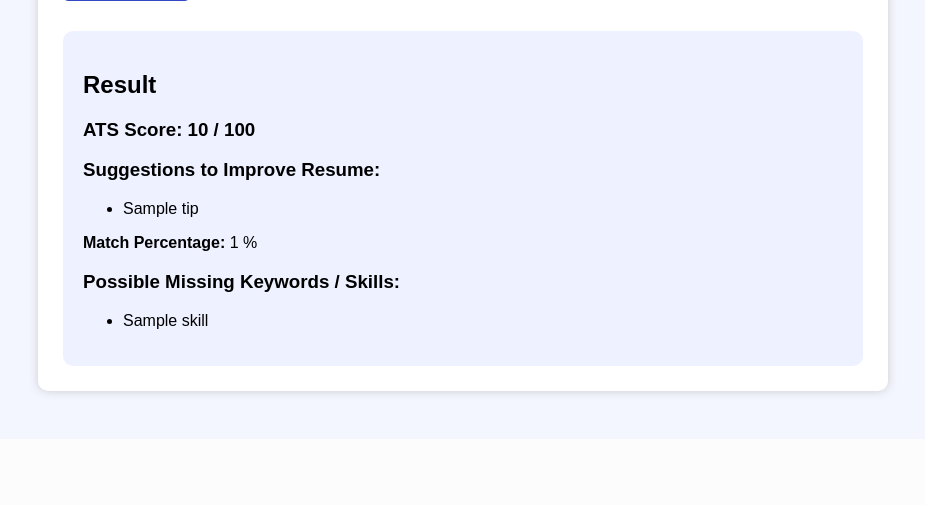
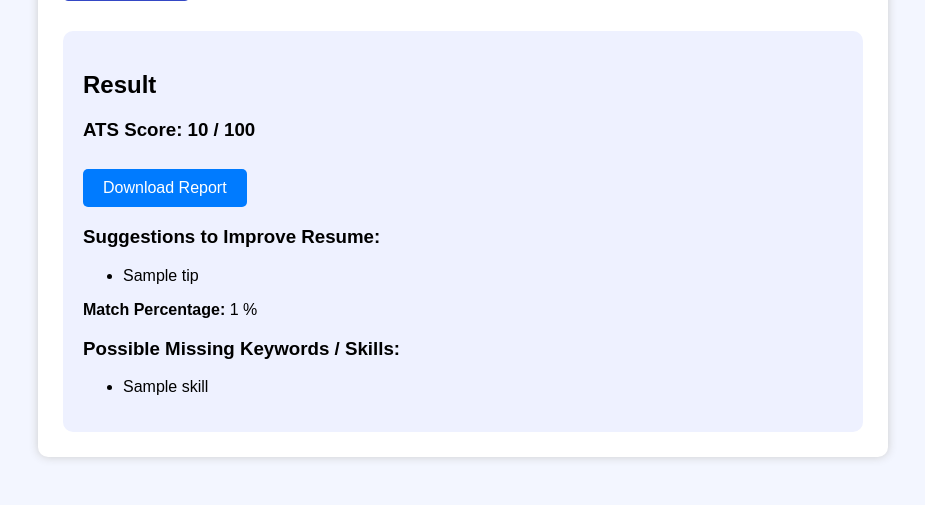
Before and after one commit to Sanjanaupadhyay/ai-resume-analyzer, a Flask app: template templates/index.html in a window 1280 px wide. Shown: the part 648-1153 px from the top of the page, without its empty margins (177-1102 px from the left). Before the commit the page ends 1046 px from the top, so only its background shows below. Run offline with Flask 3, Linux system fonts and the light colour scheme; the template is opened without the code that fills it: most values are stand-ins (such as "Sample title", 1, 10 or a date in 2020).

Commit message:
Add Download button / small fix

```diff
--- a/requirements.txt
+++ b/requirements.txt
@@ -14,3 +14,5 @@ scikit-learn==1.7.2
 scipy==1.16.3
 threadpoolctl==3.6.0
 Werkzeug==3.1.3
+spacy
+nltk
--- a/static/style.css
+++ b/static/style.css
@@ -46,3 +46,17 @@ button {
   padding: 20px;
   border-radius: 10px;
 }
+.download-btn {
+    background-color: #007bff;
+    color: white;
+    padding: 10px 20px;
+    border: none;
+    border-radius: 5px;
+    cursor: pointer;
+    font-size: 16px;
+    margin-top: 10px;
+}
+
+.download-btn:hover {
+    background-color: #0056b3;
+}
--- a/templates/index.html
+++ b/templates/index.html
@@ -36,6 +36,15 @@
       <div class="result-card">
         <h2>Result</h2>
         <h3>ATS Score: {{ ats_score }} / 100</h3>
+<form action="/download_report" method="POST">
+    <input type="hidden" name="resume_text" value="{{ resume_text }}">
+    <input type="hidden" name="jd_text" value="{{ jd_text }}">
+    <input type="hidden" name="ats_score" value="{{ ats_score }}">
+    <input type="hidden" name="match_percent" value="{{ match_percent }}">
+    <input type="hidden" name="missing_skills" value="{{ suggestions|join(', ') }}">
+
+    <button type="submit" class="download-btn">Download Report</button>
+</form>
 
 <h3>Suggestions to Improve Resume:</h3>
 <ul>
```
